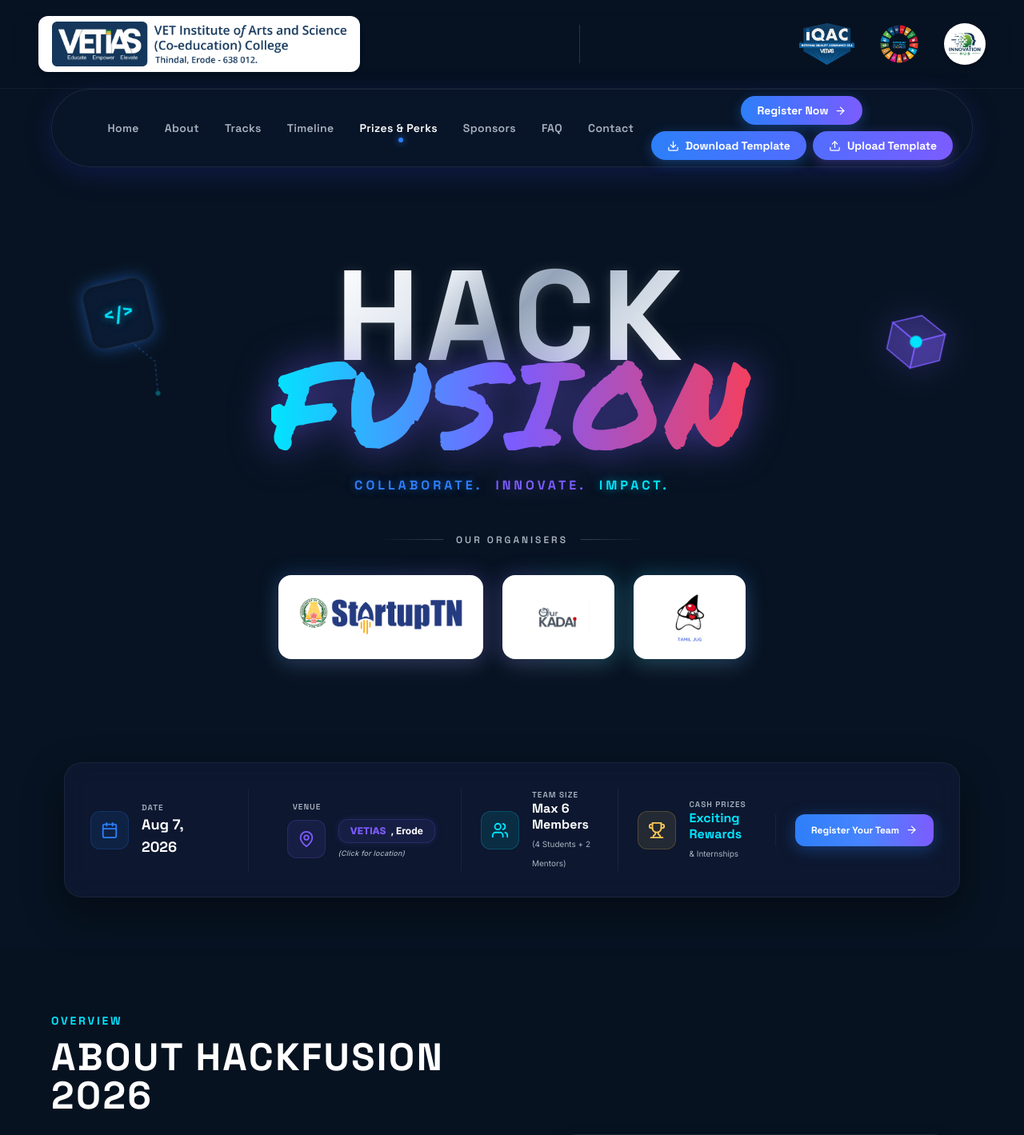
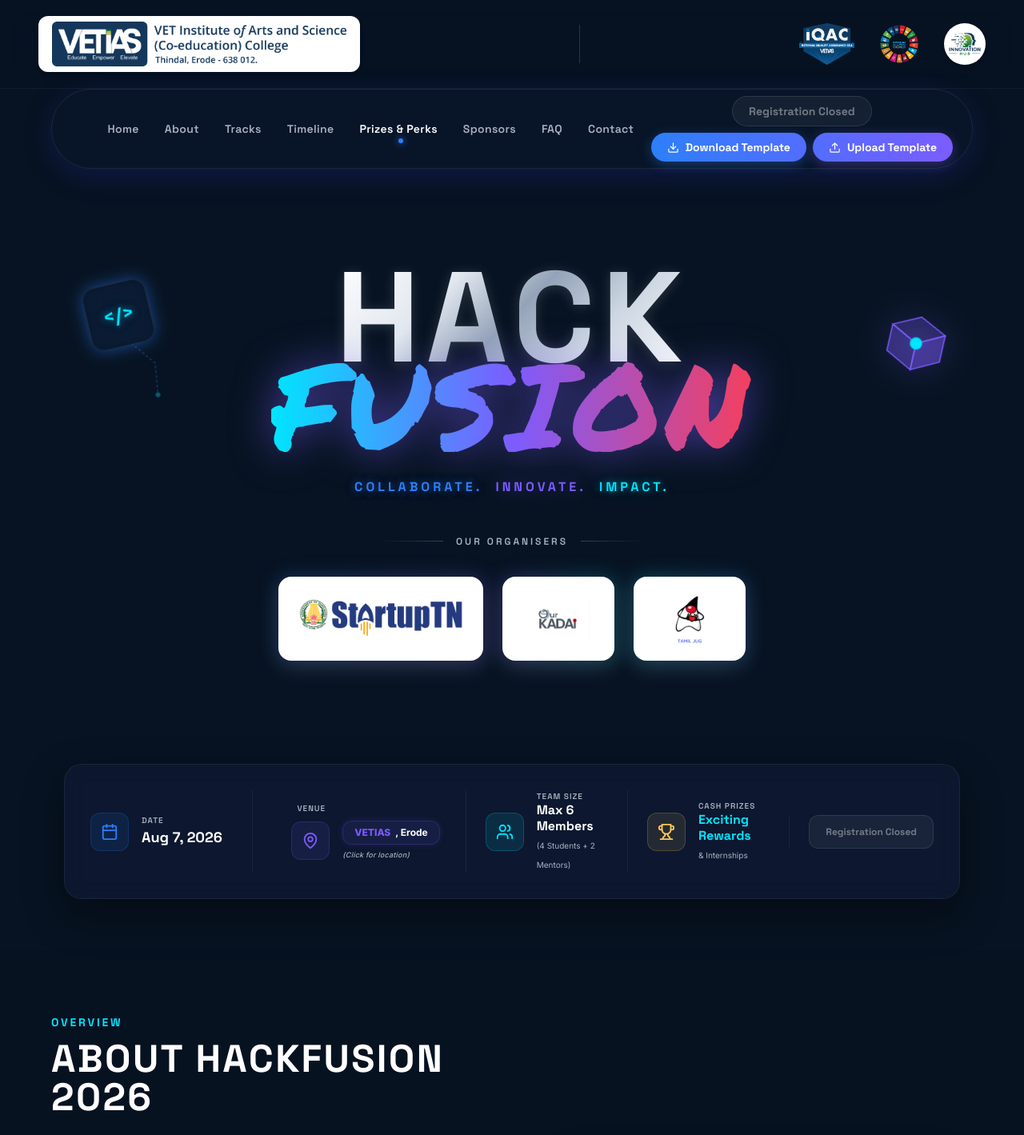
Before and after one commit to Sachin-S543/Hackfusion-site, a React (Vite) app: page / in a window 1280 px wide. Shown: the top 1419 px of the page at 80% size. Built offline with nearby package versions, Linux system fonts and the light colour scheme.

Commit message:
feat: implement responsive EventCard, Navbar, and Timeline components for hackathon site

```diff
--- a/src/components/EventCard.jsx
+++ b/src/components/EventCard.jsx
@@ -96,16 +96,12 @@ export default function EventCard() {
 
         {/* 5. Button (Right aligned) */}
         <div className="xl:pl-6 xl:border-l xl:border-white/5 flex-shrink-0">
-          <motion.a
-            href={googleFormUrl}
-            target="_blank"
-            rel="noopener noreferrer"
-            className="flex items-center justify-center gap-2 w-full sm:w-auto px-5 py-3 rounded-xl font-spaceGrotesk text-xs font-bold text-white bg-gradient-to-r from-accentBlue via-[#4785FF] to-accentPurple shadow-[0_4px_20px_rgba(45,127,249,0.35)] hover:shadow-[0_4px_30px_rgba(45,127,249,0.6)] hover:brightness-105 transition-all duration-300"
-            whileHover={{ y: -2 }}
-            whileTap={{ scale: 0.98 }}
+          <button
+            disabled
+            className="flex items-center justify-center gap-2 w-full sm:w-auto px-5 py-3 rounded-xl font-spaceGrotesk text-xs font-bold text-white/40 bg-white/5 border border-white/10 cursor-not-allowed select-none"
           >
-            Register Your Team <ArrowRight size={15} />
-          </motion.a>
+            Registration Closed
+          </button>
         </div>
 
 
--- a/src/components/Navbar.jsx
+++ b/src/components/Navbar.jsx
@@ -89,16 +89,12 @@ export default function Navbar() {
         </div>
 
         <div className="hidden md:flex flex-col items-center gap-2">
-          <motion.a
-            href={googleFormUrl}
-            target="_blank"
-            rel="noopener noreferrer"
-            className="flex items-center gap-2 px-5 py-2 rounded-full font-spaceGrotesk text-xs lg:text-sm font-bold text-white bg-gradient-to-r from-accentBlue via-[#526DFF] to-accentPurple shadow-[0_4px_15px_rgba(45,127,249,0.35)] hover:shadow-[0_4px_25px_rgba(45,127,249,0.55)] hover:brightness-105 transition-all duration-300"
-            whileHover={{ scale: 1.03 }}
-            whileTap={{ scale: 0.98 }}
+          <button
+            disabled
+            className="flex items-center gap-2 px-5 py-2 rounded-full font-spaceGrotesk text-xs lg:text-sm font-bold text-white/40 bg-white/5 border border-white/10 cursor-not-allowed select-none"
           >
-            Register Now <ArrowRight size={15} />
-          </motion.a>
+            Registration Closed
+          </button>
 
           <div className="flex items-center gap-2 text-white select-none">
             <motion.a
@@ -153,14 +149,12 @@ export default function Navbar() {
               {item.label}
             </button>
           ))}
-          <a
-            href={googleFormUrl}
-            target="_blank"
-            rel="noopener noreferrer"
-            className="flex items-center justify-center gap-2 w-full py-3 rounded-full font-spaceGrotesk font-bold text-white bg-gradient-to-r from-accentBlue to-accentPurple mt-2"
+          <button
+            disabled
+            className="flex items-center justify-center gap-2 w-full py-3 rounded-full font-spaceGrotesk font-bold text-white/40 bg-white/5 border border-white/10 mt-2 cursor-not-allowed select-none"
           >
-            Register Now <ArrowRight size={18} />
-          </a>
+            Registration Closed
+          </button>
 
           <div className="grid grid-cols-2 gap-3 mt-2">
             <a
--- a/src/components/Timeline.jsx
+++ b/src/components/Timeline.jsx
@@ -17,12 +17,12 @@ export default function Timeline() {
     {
       date: 'August 1, 2026',
       title: 'Shortlist Announcement',
-      desc: 'The jury of industry experts selects the top teams to proceed to the physical hacking stage at the college campus.'
+      desc: 'The internal jury panel will evaluate all submitted projects by reviewing the project links provided in the submitted Pitch Decks. Based on the innovation, implementation, technical feasibility, and overall quality of the solution, the top-performing teams will be shortlisted. Shortlisted teams will be notified via email with further instructions for the Grand Finale.'
     },
     {
       date: 'August 7, 2026',
       title: 'The Grand Finale',
-      desc: 'Non-stop coding, prototyping, mentorship check-ins, and final pitch presentations before the jury panels.',
+      desc: 'A full day of innovation featuring check-ins, final pitch presentations before the jury panel, project evaluations, networking opportunities, and the prize distribution ceremony to recognize the winning teams.',
       timings: '9:00 a.m. to 7:00 p.m.'
     }
   ];
```
